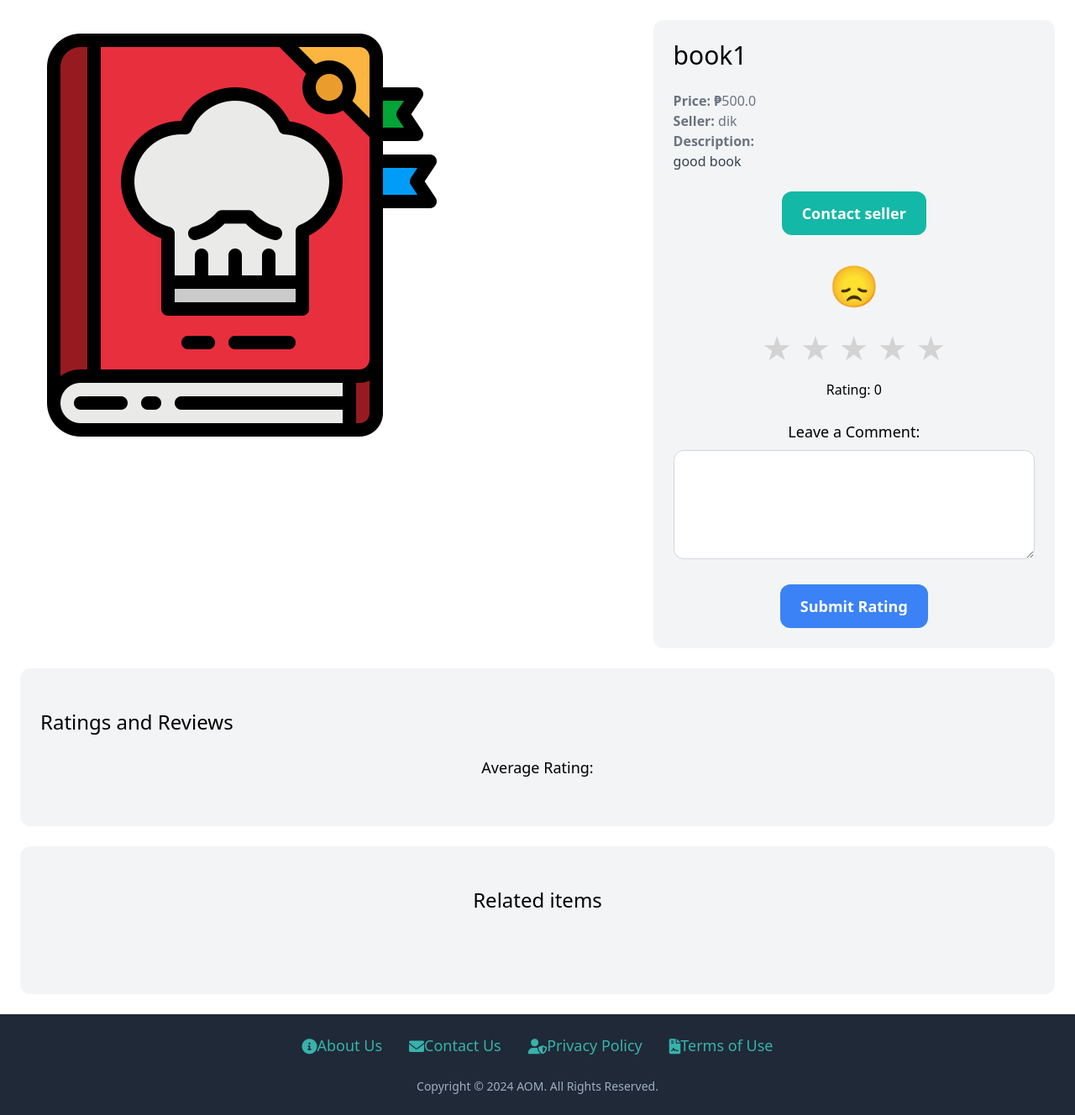
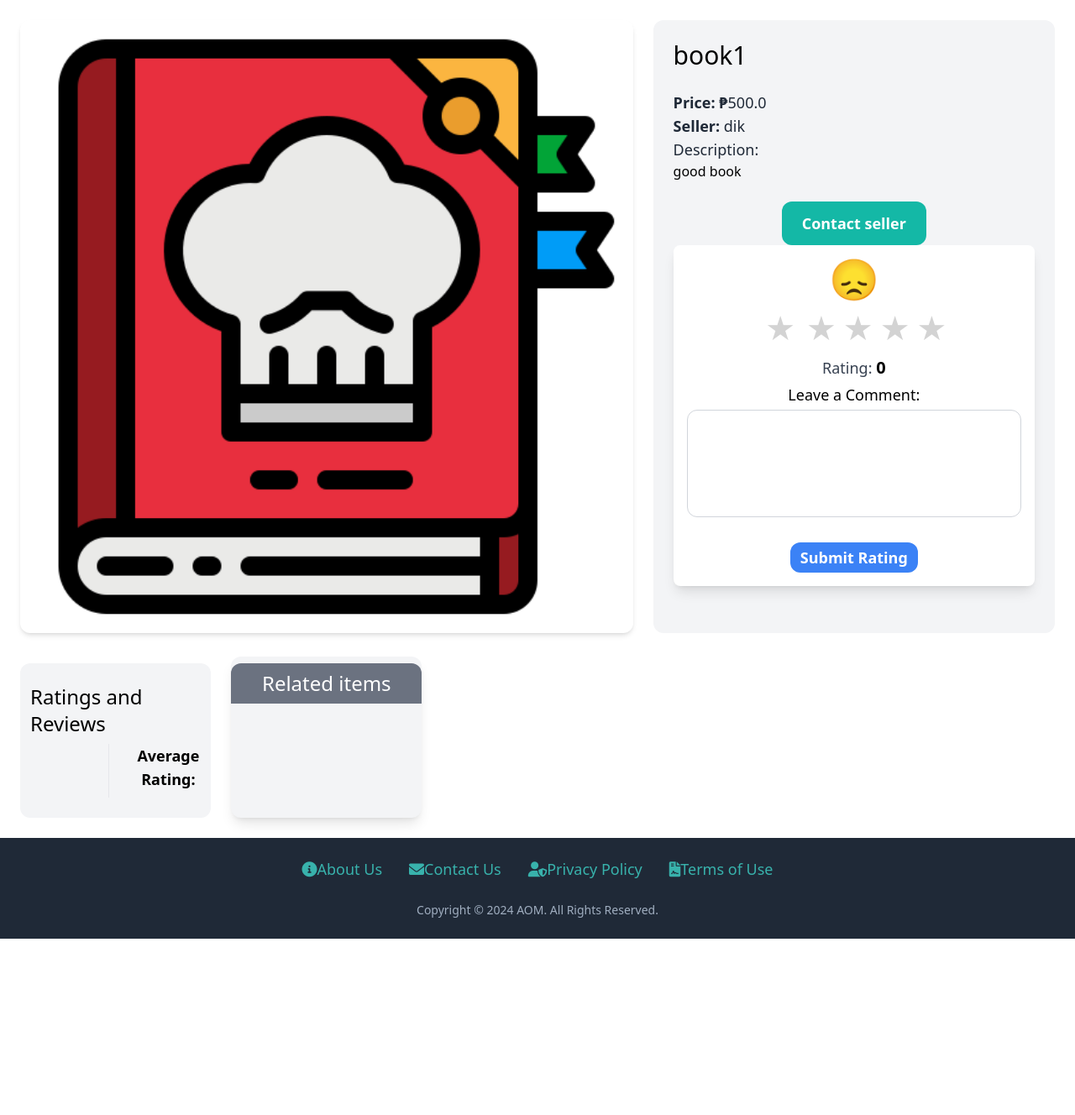
Before and after one commit to n33dm0n3y/marketplace, a Django app: page /items/2/ in a window 1280 px wide. Shown: the part 100-1428 px from the top of the page at 84% size. After the commit the page ends 1218 px from the top, so only its background shows below. Run offline with Django 4.2, Linux system fonts and the light colour scheme; data comes from the database, SQL or seed files in the repository; both versions use the stored data as it was after the commit; data that the repository does not hold is empty; some libraries are stand-ins or nearby versions.

Commit message:
item detailed view frontend

```diff
--- a/item/templates/item/detail.html
+++ b/item/templates/item/detail.html
@@ -7,115 +7,101 @@
 <link rel="stylesheet" href="https://cdnjs.cloudflare.com/ajax/libs/font-awesome/6.0.0-beta3/css/all.min.css">
 <div class="grid grid-cols-5 gap-6">
     <div class="col-span-3">
-        <img src="{{ item.image.url }}" class="rounded-xl">
+        <img src="{{ item.image.url }}" class="w-full h-full object-cover rounded-xl shadow-md">
     </div>
+
 
     <div class="col-span-2 p-6 bg-gray-100 rounded-xl">
         <h1 class="mb-6 text-3xl">{{ item.name }}</h1>
-        <p class="text-gray-500"><strong>Price: ₱</strong>{{ item.price }}</p>
-        <p class="text-gray-500"><strong>Seller: </strong>{{ item.created_by.username }}</p>
+        <p class="text-lg font-medium text-gray-800"><strong>Price: ₱</strong>{{ item.price }}</p>
+        <p class="text-lg font-medium text-gray-800"><strong>Seller: </strong>{{ item.created_by.username }}</p>
 
         {% if item.description %}
-            <p class="text-gray-700">
-                <strong class="text-gray-500">Description: </strong><br>
+            <p cclass="text-lg font-medium text-gray-800"><strong class="text-lg font-medium text-gray-800">Description: </strong><br>
                 {{ item.description }}
             </p>
         {% endif %}
         {% if request.user == item.created_by %}
-        <div class="mt-6 p-6 bg-white rounded-xl">
-            <p>This is your item!</p>
-            <a href="{% url 'item:edit' item.id %}" class="inline-block mt-6 px-6 py-3 text-lg font-semibold bg-teal-500 text-white rounded-xl">Edit</a>
-            <a href="{% url 'item:delete' item.id %}" class="inline-block mt-6 px-6 py-3 text-lg font-semibold bg-red-500 text-white rounded-xl">Delete</a>
+        <div class="mt-3 p-4 bg-white shadow-lg rounded-lg mb-2">
+            <p class="text-lg font-medium text-gray-800">This is your item!</p>
+            <a href="{% url 'item:edit' item.id %}" class="inline-block mt-3 px-4 py-2 text-sm font-semibold bg-teal-500 text-white rounded-lg transition duration-200 hover:bg-teal-600 focus:outline-none focus:ring focus:ring-red-300">Edit</a>
+            <a href="{% url 'item:delete' item.id %}" class="inline-block mt-3 px-4 py-2 text-sm font-semibold bg-red-500 text-white rounded-lg transition duration-200 hover:bg-red-600 focus:outline-none focus:ring focus:ring-red-300">Delete</a>
         </div>
 
-         <!-- Show Star Rating Section if this is not the user's item -->
-         <div id="star-rating" class="mt-6 flex flex-col items-center">
-            <p id="emoji" style="font-size: 48px;">😞</p>
-            <div class="flex justify-center mt-2">
-                <span class="star" data-value="1">&#9733;</span>
-                <span class="star" data-value="2">&#9733;</span>
-                <span class="star" data-value="3">&#9733;</span>
-                <span class="star" data-value="4">&#9733;</span>
-                <span class="star" data-value="5">&#9733;</span>
+        <div id="star-rating" class="flex flex-col p-4 bg-white shadow-lg rounded-lg">
+            <p id="emoji" class="text-5xl mb-4 flex justify-center">😞</p>
+            <div class="flex justify-center space-x-2">
+                <span class="star text-3xl cursor-pointer text-gray-400 hover:text-yellow-400 transition duration-200" data-value="1">&#9733;</span>
+                <span class="star text-3xl cursor-pointer text-gray-400 hover:text-yellow-400 transition duration-200" data-value="2">&#9733;</span>
+                <span class="star text-3xl cursor-pointer text-gray-400 hover:text-yellow-400 transition duration-200" data-value="3">&#9733;</span>
+                <span class="star text-3xl cursor-pointer text-gray-400 hover:text-yellow-400 transition duration-200" data-value="4">&#9733;</span>
+                <span class="star text-3xl cursor-pointer text-gray-400 hover:text-yellow-400 transition duration-200" data-value="5">&#9733;</span>
             </div>
-            <p class="mt-2">Rating: <span id="rating-value">0</span></p>
+            <p class="mt-4 text-lg font-medium text-center text-gray-700">Rating: <span id="rating-value" class="font-bold text-xl text-black">0</span></p>
+            <div class="mt-1">
+                <label for="comment" class="block text-lg">Leave a Comment:</label>
+                <textarea id="comment" rows="4" class="w-full h-32 p-1 border border-gray-300 rounded-xl mt-1 overflow-y-auto" style="resize: none;"></textarea>
             </div>
-
-        <!-- Comment section -->
-        <div class="mt-6">
+            <div class="mt-6 text-center">
+                <button id="submit-rating" class="px-3 py-1 text-lg font-semibold bg-blue-500 text-white rounded-xl hover:bg-blue-700">Submit Rating</button>
+            </div>
+            <div id="submitted-rating" class="mt-6 text-center hidden">
+                <p class="text-lg">Your submitted rating: <span id="final-rating-value" class="font-semibold"></span></p>
+                <p class="text-lg">Your comment: <span id="final-comment" class="font-semibold"></span></p>
+            </div>
+        </div>
+        {% elif request.user.is_superuser %}
+        <div class="mt-3 p-4 bg-white shadow-lg rounded-lg mb-2">
+            <p class="text-lg font-medium text-gray-800">You hold administrative authority.</p>
+            <a href="{% url 'item:delete' item.id %}" class="inline-block mt-3 px-4 py-2 text-sm font-semibold bg-red-500 text-white rounded-lg transition duration-200 hover:bg-red-600 focus:outline-none focus:ring focus:ring-red-300">Delete</a>
+        </div>
+         <div id="star-rating" class="flex flex-col p-4 bg-white shadow-lg rounded-lg">
+            <p id="emoji" class="text-5xl mb-4 flex justify-center">😞</p>
+            <div class="flex justify-center space-x-2">
+                <span class="star text-3xl cursor-pointer text-gray-400 hover:text-yellow-400 transition duration-200" data-value="1">&#9733;</span>
+                <span class="star text-3xl cursor-pointer text-gray-400 hover:text-yellow-400 transition duration-200" data-value="2">&#9733;</span>
+                <span class="star text-3xl cursor-pointer text-gray-400 hover:text-yellow-400 transition duration-200" data-value="3">&#9733;</span>
+                <span class="star text-3xl cursor-pointer text-gray-400 hover:text-yellow-400 transition duration-200" data-value="4">&#9733;</span>
+                <span class="star text-3xl cursor-pointer text-gray-400 hover:text-yellow-400 transition duration-200" data-value="5">&#9733;</span>
+            </div>
+            <!-- Rating Display -->
+            <p class="mt-4 text-lg font-medium text-center text-gray-700">Rating: <span id="rating-value" class="font-bold text-xl text-black">0</span></p>
+            <div class="mt-1">
                 <label for="comment" class="block text-lg">Leave a Comment:</label>
-            <textarea id="comment" rows="4" class="w-full p-4 border border-gray-300 rounded-xl mt-2"></textarea>
+                <textarea id="comment" rows="4" class="w-full h-32 p-1 border border-gray-300 rounded-xl mt-1 overflow-y-auto" style="resize: none;"></textarea>
             </div>
-
             <div class="mt-6 text-center">
-            <button id="submit-rating" class="px-6 py-3 text-lg font-semibold bg-blue-500 text-white rounded-xl hover:bg-blue-700">Submit Rating</button>
+                <button id="submit-rating" class="px-3 py-1 text-lg font-semibold bg-blue-500 text-white rounded-xl hover:bg-blue-700">Submit Rating</button>
             </div>
-
             <!-- Display submitted rating -->
             <div id="submitted-rating" class="mt-6 text-center hidden">
                 <p class="text-lg">Your submitted rating: <span id="final-rating-value" class="font-semibold"></span></p>
                 <p class="text-lg">Your comment: <span id="final-comment" class="font-semibold"></span></p>
             </div>
-        {% elif request.user.is_superuser %}
-        <div class="mt-6 p-6 bg-white rounded-xl">
-            <p>You hold administrative authority.</p>
-            <a href="{% url 'item:delete' item.id %}" class="inline-block mt-6 px-6 py-3 text-lg font-semibold bg-red-500 text-white rounded-xl">Delete</a>
-        </div>
-         <!-- Show Star Rating Section if this is not the user's item -->
-         <div id="star-rating" class="mt-6 flex flex-col items-center">
-            <p id="emoji" style="font-size: 48px;">😞</p>
-            <div class="flex justify-center mt-2">
-                <span class="star" data-value="1">&#9733;</span>
-                <span class="star" data-value="2">&#9733;</span>
-                <span class="star" data-value="3">&#9733;</span>
-                <span class="star" data-value="4">&#9733;</span>
-                <span class="star" data-value="5">&#9733;</span>
-            </div>
-            <p class="mt-2">Rating: <span id="rating-value">0</span></p>
-        </div>
-
-        <!-- Comment section -->
-        <div class="mt-6">
-            <label for="comment" class="block text-lg">Leave a Comment:</label>
-            <textarea id="comment" rows="4" class="w-full p-4 border border-gray-300 rounded-xl mt-2"></textarea>
-        </div>
-
-        <div class="mt-6 text-center">
-            <button id="submit-rating" class="px-6 py-3 text-lg font-semibold bg-blue-500 text-white rounded-xl hover:bg-blue-700">Submit Rating</button>
-        </div>
-
-        <!-- Display submitted rating -->
-        <div id="submitted-rating" class="mt-6 text-center hidden">
-            <p class="text-lg">Your submitted rating: <span id="final-rating-value" class="font-semibold"></span></p>
-            <p class="text-lg">Your comment: <span id="final-comment" class="font-semibold"></span></p>
         </div>
         {% else %}
         <div class="mt-6 text-center">
             <a href="{% url 'inbox:new' item.id %}" class="inline-block px-6 py-3 text-lg font-semibold bg-teal-500 text-white rounded-xl hover:bg-teal-700">Contact seller</a>
-
-            <!-- Show Star Rating Section if this is not the user's item -->
-            <div id="star-rating" class="mt-6 flex flex-col items-center">
-                <p id="emoji" style="font-size: 48px;">😞</p>
-                <div class="flex justify-center mt-2">
-                    <span class="star" data-value="1">&#9733;</span>
-                    <span class="star" data-value="2">&#9733;</span>
-                    <span class="star" data-value="3">&#9733;</span>
-                    <span class="star" data-value="4">&#9733;</span>
-                    <span class="star" data-value="5">&#9733;</span>
+            <div id="star-rating" class="flex flex-col p-4 bg-white shadow-lg rounded-lg">
+                <!-- Emoji Display -->
+                <p id="emoji" class="text-5xl mb-4 flex justify-center">😞</p>
+                <!-- Star Ratings -->
+                <div class="flex justify-center space-x-2">
+                    <span class="star text-3xl cursor-pointer text-gray-400 hover:text-yellow-400 transition duration-200" data-value="1">&#9733;</span>
+                    <span class="star text-3xl cursor-pointer text-gray-400 hover:text-yellow-400 transition duration-200" data-value="2">&#9733;</span>
+                    <span class="star text-3xl cursor-pointer text-gray-400 hover:text-yellow-400 transition duration-200" data-value="3">&#9733;</span>
+                    <span class="star text-3xl cursor-pointer text-gray-400 hover:text-yellow-400 transition duration-200" data-value="4">&#9733;</span>
+                    <span class="star text-3xl cursor-pointer text-gray-400 hover:text-yellow-400 transition duration-200" data-value="5">&#9733;</span>
                 </div>
-                <p class="mt-2">Rating: <span id="rating-value">0</span></p>
+                <!-- Rating Display -->
+                <p class="mt-4 text-lg font-medium text-center text-gray-700">Rating: <span id="rating-value" class="font-bold text-xl text-black">0</span></p>
+                <div class="mt-1">
+                    <label for="comment" class="block text-lg">Leave a Comment:</label>
+                    <textarea id="comment" rows="4" class="w-full h-32 p-1 border border-gray-300 rounded-xl mt-1 overflow-y-auto" style="resize: none;"></textarea>
                 </div>
-
-            <!-- Comment section -->
-            <div class="mt-6">
-                <label for="comment" class="block text-lg">Leave a Comment:</label>
-                <textarea id="comment" rows="4" class="w-full p-4 border border-gray-300 rounded-xl mt-2"></textarea>
+                <div class="mt-6 text-center">
+                    <button id="submit-rating" class="px-3 py-1 text-lg font-semibold bg-blue-500 text-white rounded-xl hover:bg-blue-700">Submit Rating</button>
                 </div>
-
-            <div class="mt-6 text-center">
-                <button id="submit-rating" class="px-6 py-3 text-lg font-semibold bg-blue-500 text-white rounded-xl hover:bg-blue-700">Submit Rating</button>
-            </div>
-
                 <!-- Display submitted rating -->
                 <div id="submitted-rating" class="mt-6 text-center hidden">
                     <p class="text-lg">Your submitted rating: <span id="final-rating-value" class="font-semibold"></span></p>
@@ -125,47 +111,40 @@
         {% endif %}
     </div>
 </div>
-
-
-
 <!-- Display all ratings -->
-<div id="ratings-section" class="mt-6 px-6 py-12 bg-gray-100 rounded-xl">
-    <h2 class="mb-6 text-2xl">Ratings and Reviews</h2>
-    <div id="ratings-list">
-        <!-- Ratings will be populated here -->
-    </div>
-    <!-- Average rating display -->
-    <div id="average-rating" class="mt-6 text-center">
-        <p class="text-lg">Average Rating:</p>
+<div id="ratings-section" class="mt-3 px-3 py-6 bg-gray-100 rounded-xl ">
+    <h2 class="mb-2 text-2xl">Ratings and Reviews</h2>
+    <div class="grid grid-cols-1 md:grid-cols-2 gap-4">
+        <div id="ratings-list" class="border-r pr-4"> </div>
+        <div id="average-rating" class="text-center pl-4">
+            <h3 class="text-lg font-semibold mb-2">Average Rating:</h3>
             <div class="flex justify-center mt-2" id="average-stars">
                 <!-- Average stars will be populated here -->
             </div>
         </div>
     </div>
+</div>
+<div class="mt-1 py-2 bg-gray-100 rounded-xl shadow-lg">
+    <h2 class="mb-1 text-2xl text-center bg-gray-500 text-white py-2 rounded-t-xl">Related items</h2> <!-- Added background color and padding -->
 
-
-
-<div class="mt-6 px-6 py-12 bg-gray-100 rounded-xl">
-    <h2 class="mb-12 text-2xl text-center">Related items</h2>
-
-    <div class="grid grid-cols-3 gap-3">
+    <div class="grid grid-cols-6 gap-3">
         {% for related_item in related_items %}
-            <div>
+            <div class="max-w-xs mx-auto"> <!-- Set max width for the card -->
                 <a href="{% url 'item:detail' related_item.id %}">
-                    <div>
-                        <img src="{{ related_item.image.url }}" class="rounded-t-xl">
+                    <div class="h-40 overflow-hidden"> <!-- Set a fixed height for the card -->
+                        <img src="{{ related_item.image.url }}" class="w-full h-full object-cover rounded-t-xl"> <!-- Full width and height image -->
                     </div>
 
-                    <div class="p-6 bg-white rounded-b-xl">
-                        <h2 class="text-2xl">{{ related_item.name }}</h2>
-                        <p class="text-gray-500">Price: {{ related_item.price }}</p>
+                    <div class="p-4 bg-white rounded-b-xl">
+                        <h2 class="text-xl text-center">{{ related_item.name }}</h2> <!-- Centered item name -->
+                        <p class="text-gray-500 text-center">Price: ₱{{ related_item.price }}</p> <!-- Centered price -->
                     </div>
                 </a>
             </div>
         {% endfor %}
     </div>
 </div>
-
+</div>
 <style>
     .star {
         font-size: 40px; /* Star size */
@@ -177,7 +156,6 @@
         color: gold;
     }
 </style>
-
 <script>
     let ratingValue = 0;
 
```
Also changed, not shown: db.sqlite3, media/item_images/recipe.png (added). Lines whose indentation alone changed are shown as unchanged.
